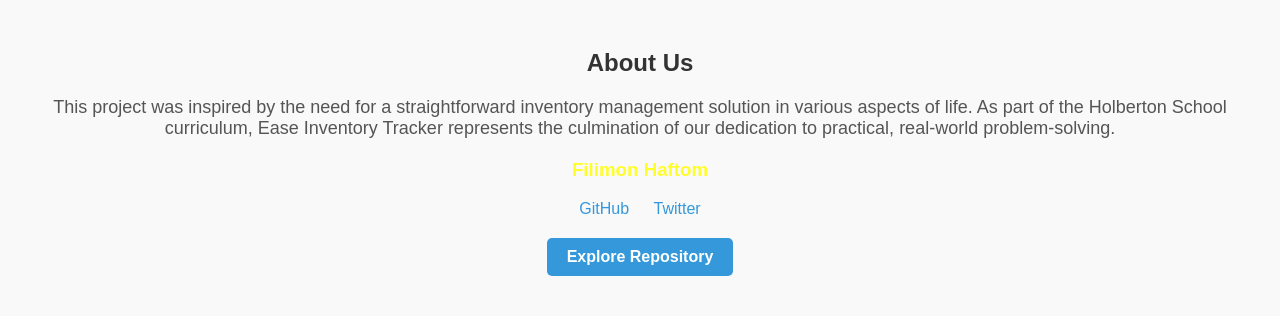
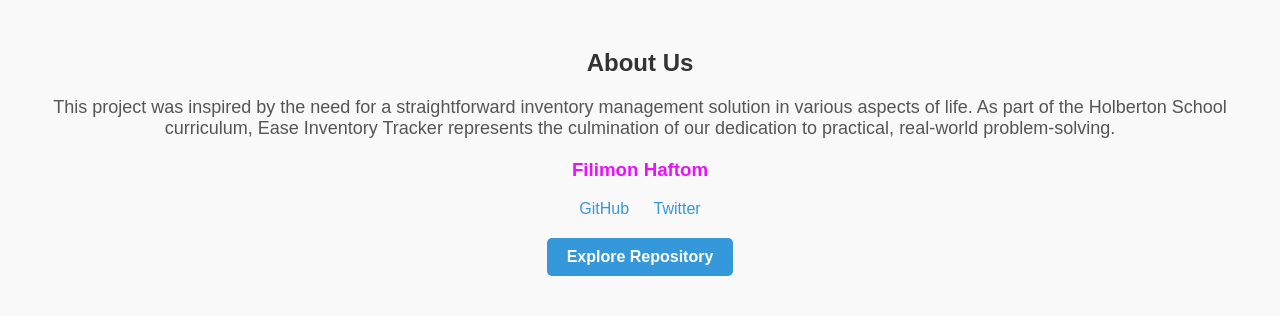
Before and after one commit to phila-hh/ease_inventory_tracker, a Flask app: template templates/landing_page.html in a window 1280 px wide. Shown: the part 2953-3269 px from the top of the page. Run offline with Flask 3, Linux system fonts and the light colour scheme; the template is opened without the code that fills it, so the values that code supplies are empty.

Commit message:
Update landing_page.css

```diff
--- a/static/styles/landing_page.css
+++ b/static/styles/landing_page.css
@@ -116,3 +116,7 @@
     text-decoration: none;
     color: #3498db; /* Blue social links */
 }
+
+h3 {
+    color: #eb0fff;
+}
```
